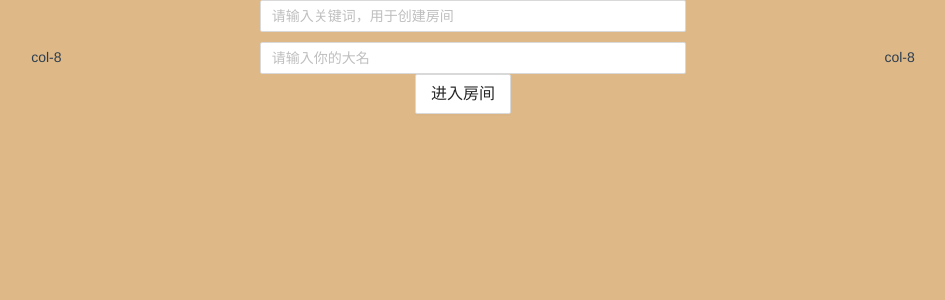
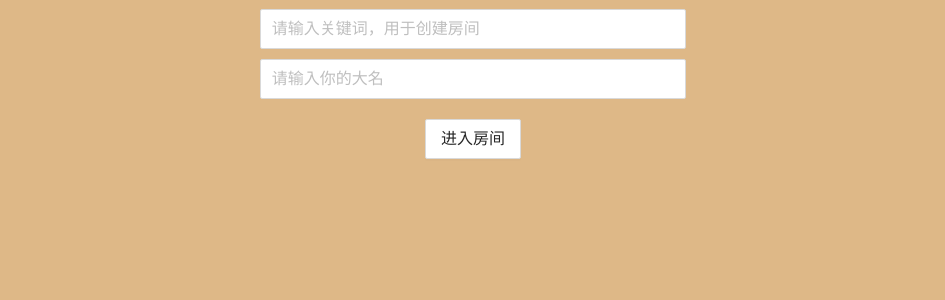
Before and after one commit to happy-try/lost-city-front-end, a Vue app: page /#/home in a window 1280 px wide. Shown: the top 300 px of the page, without its empty margins (167-1112 px from the left). Built offline with nearby package versions, Linux system fonts and the light colour scheme; what actioncable-vue would draw is missing.

Commit message:
调整一下样式

```diff
--- a/src/components/recentOperation.vue
+++ b/src/components/recentOperation.vue
@@ -1,5 +1,5 @@
 <template>
-  <div style="background-color: #79cece; padding: 10px;">
+  <div style="padding: 10px;">
     <div v-if="operation.action === 'pick_card'">
       <div v-if="operation.if_from_city" >
         {{ `${operation.player} 从「弃牌堆」取回了一张` }}
--- a/src/views/game.vue
+++ b/src/views/game.vue
@@ -1,28 +1,26 @@
 <template>
   <div>
-    <div class="header">
+    <!-- <div class="header">
       <a-row>
         <a-col :span="4">
           <a-button size="large" @click="showRule" style="margin-right: 20px;">查看规则</a-button>
           <a-button size="large" @click="toNewOne" style="margin-right: 20px;">重开一局</a-button>
         </a-col>
         <a-col :span="20">
-          <RecentOperation :operation="recentOperation"></RecentOperation>
         </a-col>
       </a-row>
-    </div>
+    </div> -->
 
     <a-divider> 以下为展示区： </a-divider>
 
-    <!-- <div style="">{{room}}:{{currentPlayer}}</div> -->
     <div v-if="initDone" class="game-content">
       <a-row>
-        <a-col :span="10">
+        <a-col :span="4">
           <div v-if="nextPlayer === 'player_ping'" style="background-color: #79cece; padding: 20px;">
             轮到{{ players[0] }}，{{ nextActionText }}
           </div>
         </a-col>
-        <a-col :span="4">
+        <a-col :span="4" :offset="6">
           <div class="c-name">
             <span style="font-size: 18px;">牌堆:</span>
           </div>
@@ -30,7 +28,7 @@
             <span style="font-size: 18px;">{{ leaveCount }}</span>
           </a-button>
         </a-col>
-        <a-col :span="10">
+        <a-col :span="4" :offset="6">
           <div v-if="nextPlayer === 'player_pong'" style="background-color: #79cece; padding: 20px;">
             轮到{{ players[1] }}，{{ nextActionText }}
           </div>
@@ -51,6 +49,12 @@
       <a-divider> 以下为手牌： </a-divider>
 
       <a-row>
+        <a-col :span="4">
+          <div>
+            最近操作记录:
+            <RecentOperation :operation="recentOperation"></RecentOperation>
+          </div>
+        </a-col>
         <a-col :span="16">
           <Card v-for="card in handCards"
             :key="card.id"
@@ -328,6 +332,13 @@ export default {
         //   duration: 3,
         //   placement: 'topLeft'
         // })
+
+        // message.info({
+        //   content: h('div', {}, [
+        //     h(RecentOperation, { operation: data.recent_operation }),
+        //   ]),
+        //   duration: 5
+        // })
       }
     }
   }
@@ -336,11 +347,10 @@ export default {
 
 <style>
   .header {
-    margin: 20px;
-    height: 100px;
+    /* margin: 20px; */
   }
   .game-content {
-    padding: 10px;
+    /* padding: 10px; */
     font-weight: bold;
   }
 
--- a/src/views/home.vue
+++ b/src/views/home.vue
@@ -1,8 +1,6 @@
 <template>
-  <div style="height: 100%;">
-    <a-row type="flex" justify="space-around" align="middle">
+  <a-row type="flex" justify="space-around" align="middle" class="home">
     <a-col :span="8">
-        col-8
     </a-col>
     <a-col :span="8">
       <div>
@@ -10,6 +8,7 @@
           v-model:value="room"
           placeholder="请输入关键词，用于创建房间"
           allow-clear
+          size="large"
         />
 
         <a-input
@@ -17,16 +16,15 @@
           v-model:value="player"
           placeholder="请输入你的大名"
           allow-clear
+          size="large"
         />
 
-          <a-button size="large" @click="toRoom" style="margin-right: 20px;">进入房间</a-button>
+        <a-button size="large" @click="toRoom" style="margin-top: 20px;">进入房间</a-button>
       </div>
     </a-col>
     <a-col :span="8">
-        col-8
     </a-col>
   </a-row>
-  </div>
 </template>
 
 <script>
@@ -70,6 +68,10 @@ export default {
 <style>
   body {
     background-color: burlywood;
-    height: 100%;
+  }
+
+  .home {
+    background-color: burlywood;
+    font-size: 30px;
   }
 </style>
```
Lines whose indentation alone changed are shown as unchanged.
